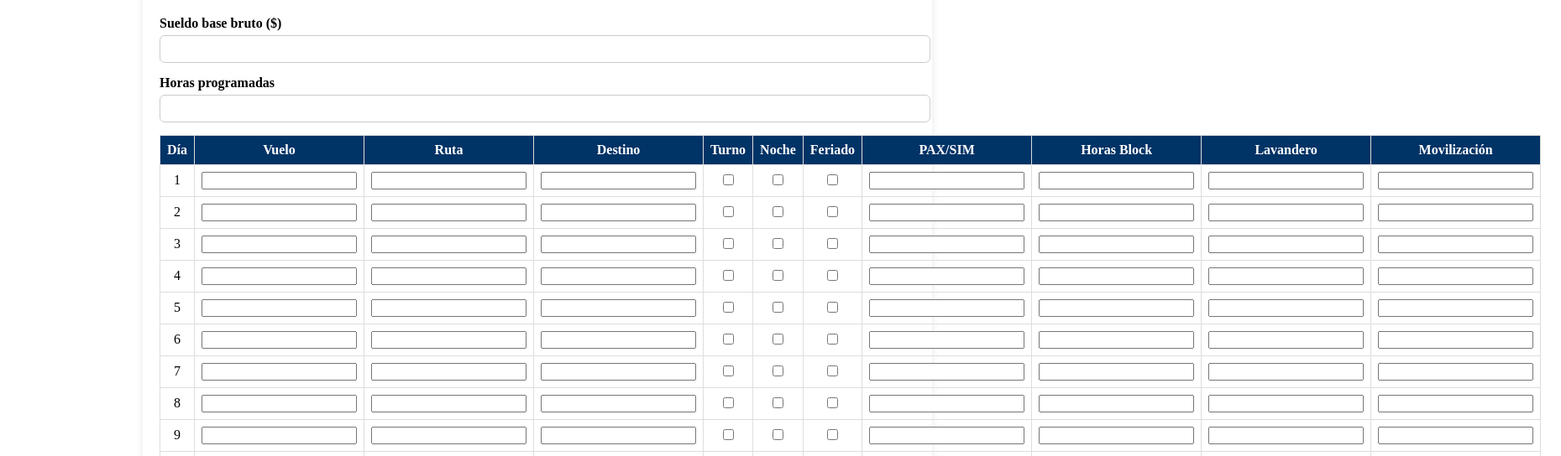
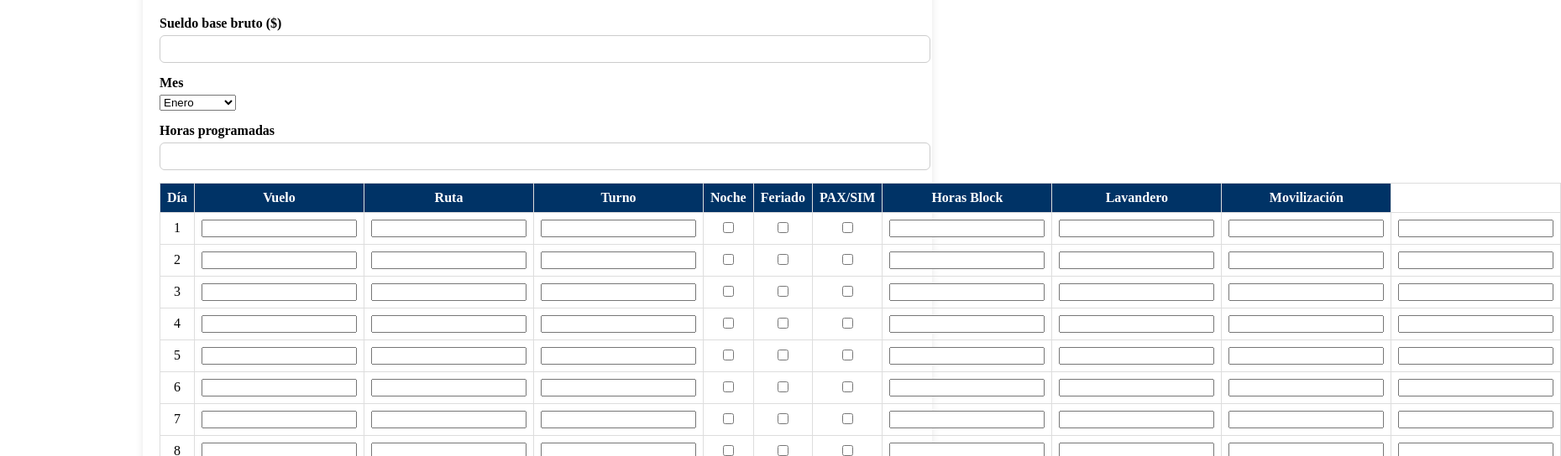
Before and after one commit to freelab2000/horas-y-viaticos, a plain HTML site: page index.html in a window 1280 px wide. Shown: the part 89-633 px from the top of the page at 84% size, 1859 px wide, since content can reach past the window. Drawn offline with Linux system fonts and the light colour scheme.

Commit message:
Update index.html

```diff
--- a/index.html
+++ b/index.html
@@ -22,6 +22,24 @@
     </div>
 
     <div class="input-group">
+      <label for="mes">Mes</label>
+      <select id="mes">
+        <option value="1">Enero</option>
+        <option value="2">Febrero</option>
+        <option value="3">Marzo</option>
+        <option value="4">Abril</option>
+        <option value="5">Mayo</option>
+        <option value="6">Junio</option>
+        <option value="7">Julio</option>
+        <option value="8">Agosto</option>
+        <option value="9">Septiembre</option>
+        <option value="10">Octubre</option>
+        <option value="11">Noviembre</option>
+        <option value="12">Diciembre</option>
+      </select>
+    </div>
+
+    <div class="input-group">
       <label for="horasProgramadas">Horas programadas</label>
       <input type="number" id="horasProgramadas" step="0.1" />
     </div>
@@ -29,7 +47,7 @@
     <table id="registro">
       <thead>
         <tr>
-          <th>Día</th><th>Vuelo</th><th>Ruta</th><th>Destino</th><th>Turno</th><th>Noche</th><th>Feriado</th>
+          <th>Día</th><th>Vuelo</th><th>Ruta</th><th>Turno</th><th>Noche</th><th>Feriado</th>
           <th>PAX/SIM</th><th>Horas Block</th><th>Lavandero</th><th>Movilización</th>
         </tr>
       </thead>
```
